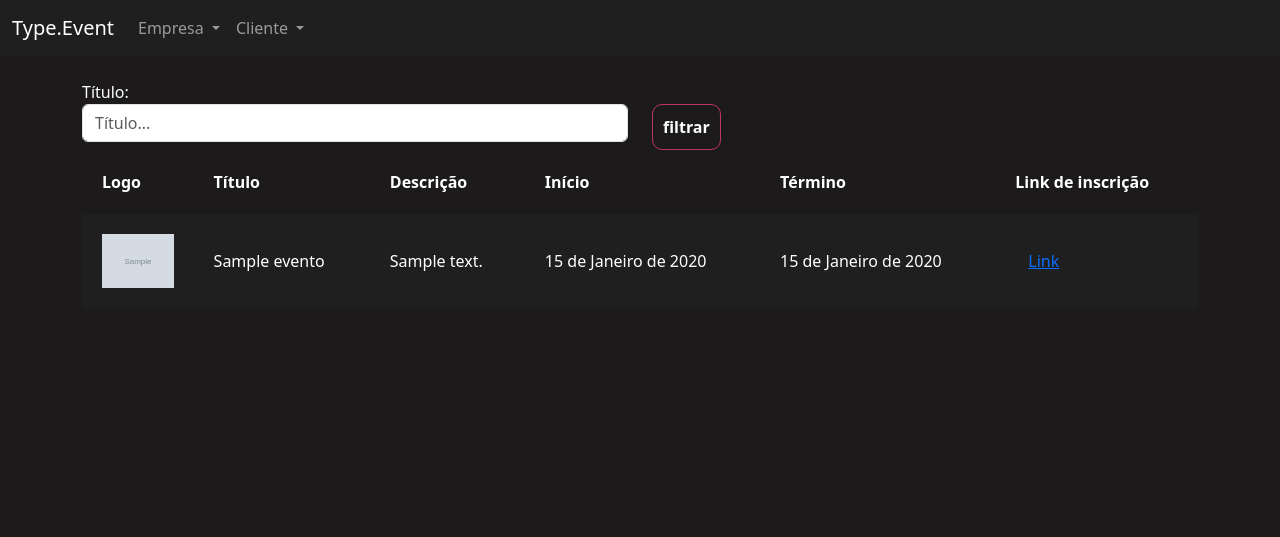
After one commit to Danieldl0/PystackWeek6.0, a Django app: page /eventos/gerenciar_evento/ in a window 1280 px wide. The commit adds this page. Shown: the top 537 px of the page. Run offline with Django 4.2, Linux system fonts and the light colour scheme; a user stored in the database is signed in; tables that the repository leaves empty hold one stand-in row (values such as "Sample post"); grey boxes marked "Sample" are stand-in pictures; parts of the project's set-up code (start-up, migrations or seed data) failed here and were passed over.

Commit message:
create list events by id-host

```diff
--- /dev/null
+++ b/eventos/templates/gerenciar_evento.html
@@ -0,0 +1,50 @@
+{% extends "bases/base_evento.html" %}
+{% load static %}
+
+{% block importacoes %}
+    <link href="{% static 'evento/css/gerenciar_evento.css' %}" rel="stylesheet">
+{% endblock importacoes %}
+
+{% block conteudo %}
+    <div class="container">
+        <br>
+        <div class="row">
+            <div class="col-md">
+                <form action= "{% url 'gerenciar_evento' %}" method="titulo">
+                <label>Título:</label>
+                <input type="text" placeholder="Título..." class="form-control" name="nome">
+            </div>
+
+            <div class="col-md">
+                <br>
+                <input type="submit" class="btn-principal" value="filtrar">
+                </form>
+            </div>
+
+        </div>
+        <table>
+            <tr>
+                <th>Logo</th>
+                <th>Título</th>
+                <th>Descrição</th>
+                <th>Início</th>
+                <th>Término</th>
+                <th>Link de inscrição</th>
+            </tr>
+
+            {% for evento in eventos %}
+                <tr class="{% cycle 'linha' 'linha2' %}">
+                    <td width="10%"><a href="#"><img width="100%" src="/media/{{evento.logo}}"></a></td>
+                    <td>{{evento.nome}}</td>
+                    <td>{{evento.descricao}}</td>
+                    <td>{{evento.data_inicio}}</td>
+                    <td>{{evento.data_termino}}</td>
+                    <td><button class="btn btn-link"><a href="{% url 'inscrever_evento' evento.id %}">Link</a></button></td>
+                </tr>
+            {% endfor %}
+
+        </table>
+
+    </div>
+
+{% endblock conteudo %}
--- a/eventos/urls.py
+++ b/eventos/urls.py
@@ -3,5 +3,6 @@ from . import views
 
 urlpatterns = [
     path('novo_evento/', views.novo_evento, name="novo_evento"),
-
+    path('gerenciar_evento/', views.gerenciar_evento, name="gerenciar_evento"),
+    path('inscrever_evento/<int:id>/', views.inscrever_evento, name="inscrever_evento"),
 ]
--- a/eventos/views.py
+++ b/eventos/views.py
@@ -1,4 +1,4 @@
-from django.shortcuts import render, redirect
+from django.shortcuts import render, redirect, get_object_or_404
 from django.contrib.auth.decorators import login_required
 from .models import Evento
 from django.contrib import messages
@@ -40,3 +40,20 @@ def novo_evento(request):
 
         messages.add_message(request, constants.SUCCESS, 'Evento cadastrado com sucesso')
         return redirect(reverse('novo_evento'))
+
+@login_required(login_url='login')
+def gerenciar_evento(request):
+    if request.method == "GET":
+        nome = request.GET.get('nome')
+        eventos = Evento.objects.filter(criador=request.user)
+        if nome:
+            eventos = eventos.filter(nome__contains=nome)
+
+        return render(request, 'gerenciar_evento.html', {'eventos': eventos})
+
+
+@login_required(login_url='login')
+def inscrever_evento(request, id):
+    evento = get_object_or_404(Evento, id=id)
+    if request.method == "GET":
+        return render(request, 'inscrever_evento.html', {'evento': evento})
--- a/templates/bases/base_evento.html
+++ b/templates/bases/base_evento.html
@@ -23,8 +23,8 @@
                         Empresa
                     </a>
                     <ul class="dropdown-menu">
-                        <li><a class="dropdown-item" href="">Criar novo evento</a></li>
-                        <li><a class="dropdown-item" href="">Gerenciar eventos</a></li>
+                        <li><a class="dropdown-item" href="{% url 'novo_evento' %}">Criar novo evento</a></li>
+                        <li><a class="dropdown-item" href="{% url 'gerenciar_evento' %}">Gerenciar eventos</a></li>
                     </ul>
                 </li>
 
--- /dev/null
+++ b/templates/static/evento/css/gerenciar_evento.css
@@ -0,0 +1,15 @@
+table{
+    width: 100%;
+    padding: 20px;
+}
+
+.linha{
+    height: 40px;
+    background-color: var(--main-color);
+    padding: 20px;
+}
+
+
+td, th{
+    padding: 20px;
+}
--- a/type_event/settings.py
+++ b/type_event/settings.py
@@ -106,9 +106,9 @@ AUTH_PASSWORD_VALIDATORS = [
 # Internationalization
 # https://docs.djangoproject.com/en/4.2/topics/i18n/
 
-LANGUAGE_CODE = 'en-us'
+LANGUAGE_CODE = 'pt-br'
 
-TIME_ZONE = 'UTC'
+TIME_ZONE = 'America/Sao_Paulo'
 
 USE_I18N = True
 
--- a/type_event/urls.py
+++ b/type_event/urls.py
@@ -16,9 +16,12 @@ Including another URLconf
 """
 from django.contrib import admin
 from django.urls import path, include
+from django.conf import settings
+from django.conf.urls.static import static
+
 
 urlpatterns = [
     path('admin/', admin.site.urls),
     path('usuarios/', include('usuarios.urls')),
     path('eventos/', include('eventos.urls')),
-]
+] + static(settings.MEDIA_URL, document_root=settings.MEDIA_ROOT)
```
Also changed, not shown: eventos/templates/inscrever_evento.html (added, +28 -0 lines).
